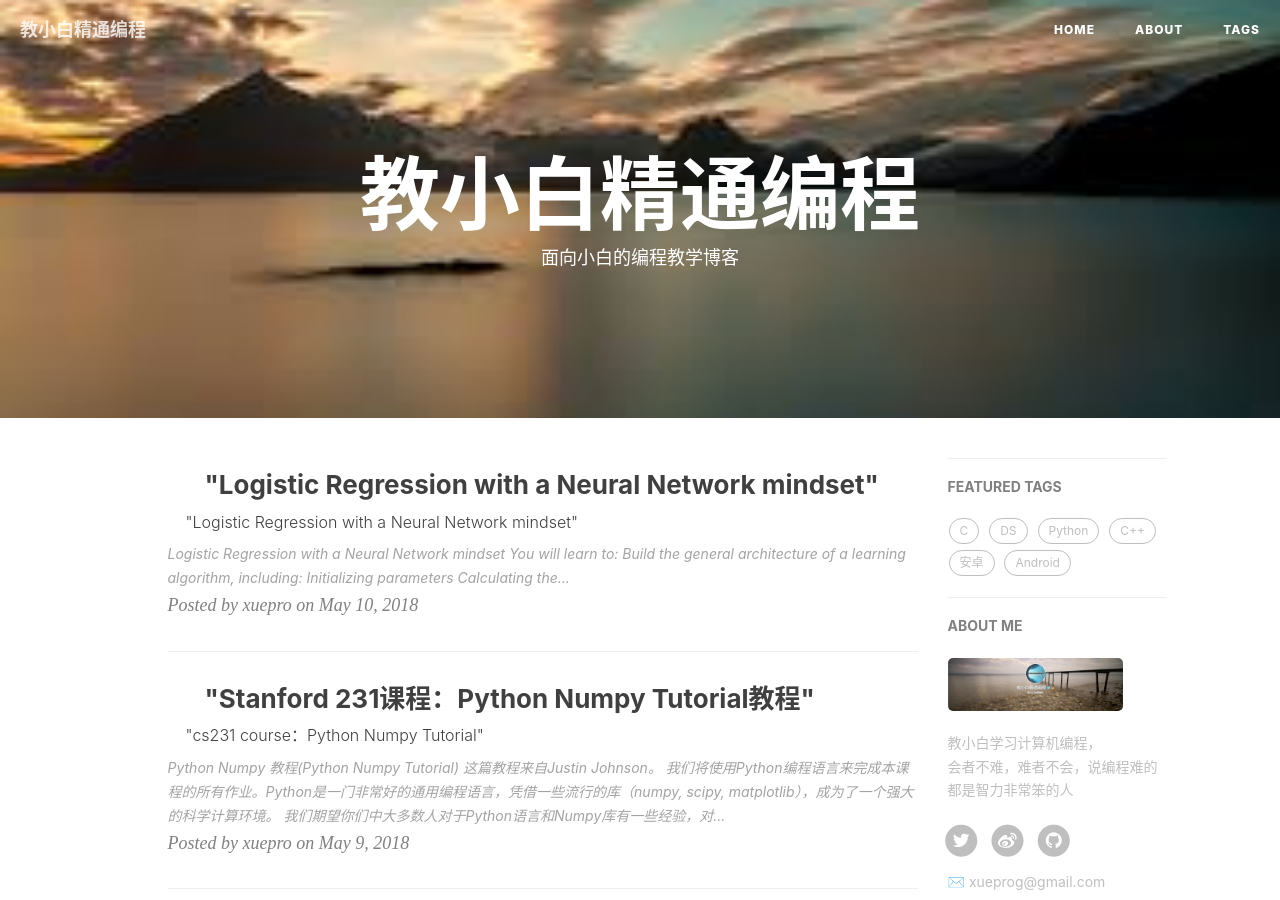
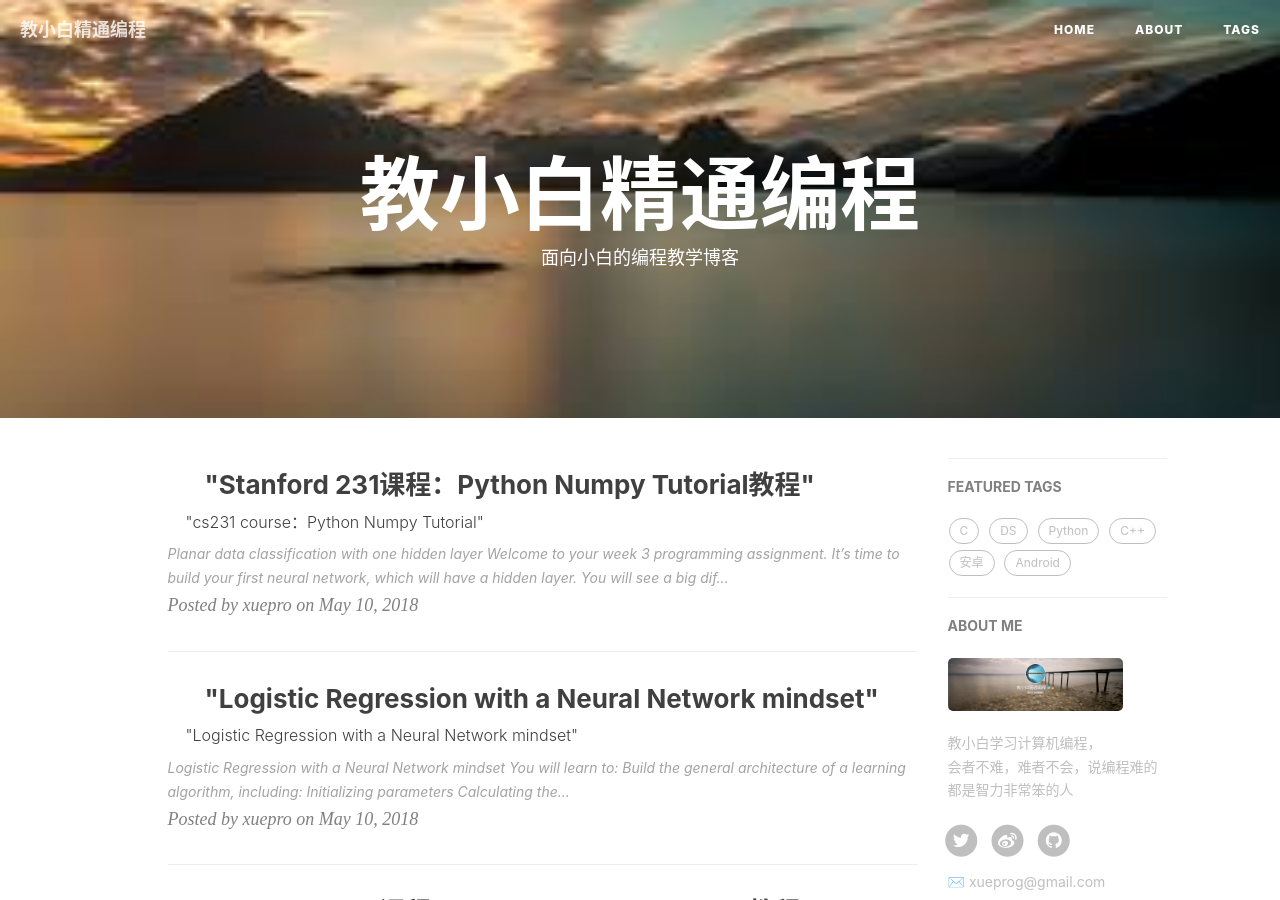
Before and after one commit to xuepro/xuepro.github.io, a Jekyll site: the page built from index.html, in a window 1280 px wide and 900 px high. Built offline with Jekyll 4.4.1, drawn with Linux system fonts in a browser that asks for light colours; nearby versions of some CDN libraries; the list of posts is cut into pages by our own code; comment, search, counter and statistics services are not loaded; some of the changed text lies outside the part shown.

Commit message:
Update and rename Planar_data_classification_with_one_hidden_layer_v3.md to 2018-05-10-Planar_data_classification_with_one_hidden_layer_v3.md

```diff
--- a/_posts/Planar_data_classification_with_one_hidden_layer_v3.md
+++ b/_posts/2018-05-10-Planar_data_classification_with_one_hidden_layer_v3.md
@@ -1,3 +1,18 @@
+---
+layout:       post
+title:        "Stanford 231课程：Python Numpy Tutorial教程"
+subtitle:     "cs231 course：Python Numpy Tutorial"
+date:         2018-05-10 23:22:00
+author:       "xuepro"
+header-img:   "img/home_bg.jpg"
+header-mask:  0.3
+catalog:      true
+multilingual: true
+tags:
+    - Python
+
+---
+
 
 # Planar data classification with one hidden layer
 
```
